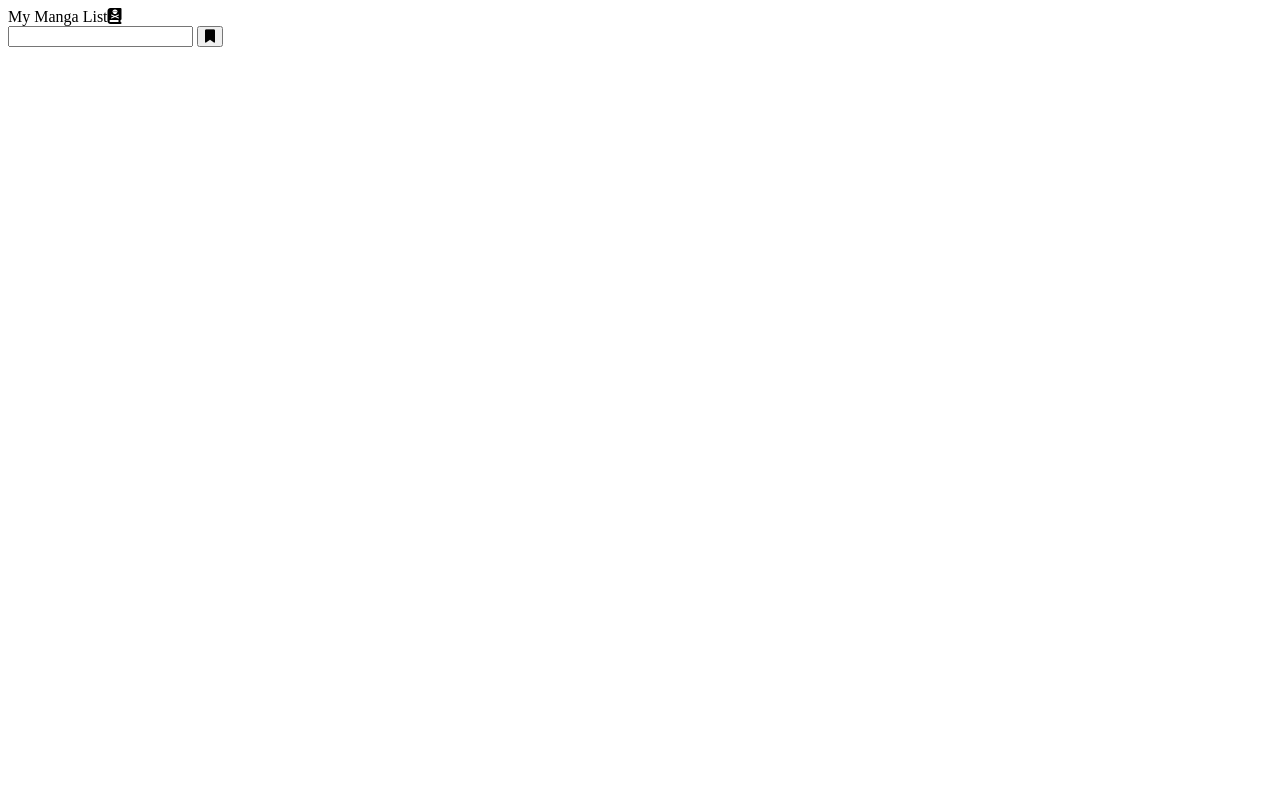
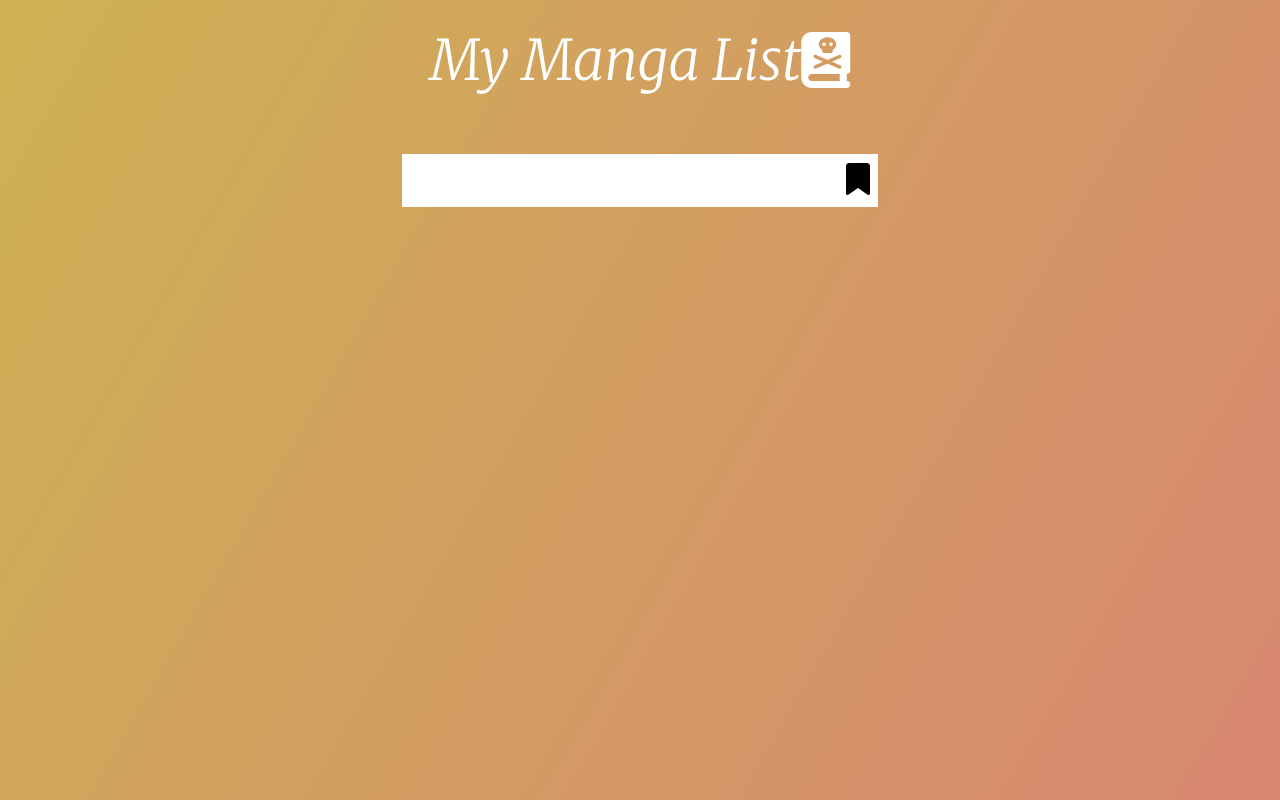
Before and after one commit to daninteriano/phase1project, a plain HTML site: page index.html in a window 1280 px wide. Drawn offline with Linux system fonts and the light colour scheme.

Commit message:
Adding CSS to the page, with the header and form input specifically, as well as adding font

```diff
--- a/index.html
+++ b/index.html
@@ -5,15 +5,24 @@
     <meta http-equiv="X-UA-Compatible" content="IE=edge">
     <meta name="viewport" content="width=device-width, initial-scale=1.0">
     <script src="https://kit.fontawesome.com/8d24e2ed76.js" crossorigin="anonymous"></script>
+    <link href="https://fonts.googleapis.com/css2?family=Merriweather:ital,wght@1,300&family=Oswald:wght@200;500&display=swap" rel="stylesheet">
+    <link rel="stylesheet" href="./style.css">
     <title>My Manga</title>
 </head>
 <body>
-    <header>My Manga List<i class="fas fa-book-dead"></i></header>
+    <header>My Manga List <i class="fas fa-book-dead"></i></header>
     <form>
         <input type="text" class="manga-input">
         <button class="input-btn" type="submit">
             <i class="fas fa-bookmark"></i>
         </button>
     </form>
+
+    <div class="manga-container">
+        <ul class="manga-list">
+
+        </ul>
+    </div>
+    <script src="./app.js"></script>
 </body>
 </html>
--- a/style.css
+++ b/style.css
@@ -0,0 +1,26 @@
+* {
+    margin: 0;
+    padding: 0;
+    box-sizing: border-box;
+}
+body{
+    background-image: linear-gradient(120deg, #ceb253, #d88771);
+    color: white;
+    font-family: 'Merriweather', serif;
+    min-height: 100vh;
+}
+header{
+    font-size: 3.5rem;
+}
+header,form{
+    min-height: 15vh;
+    display: flex;
+    justify-content: center;
+    align-items: center;
+}
+form input, form button{
+    padding: 0.5rem;
+    font-size: 2rem;
+    border: none;
+    background: white;
+}
```
